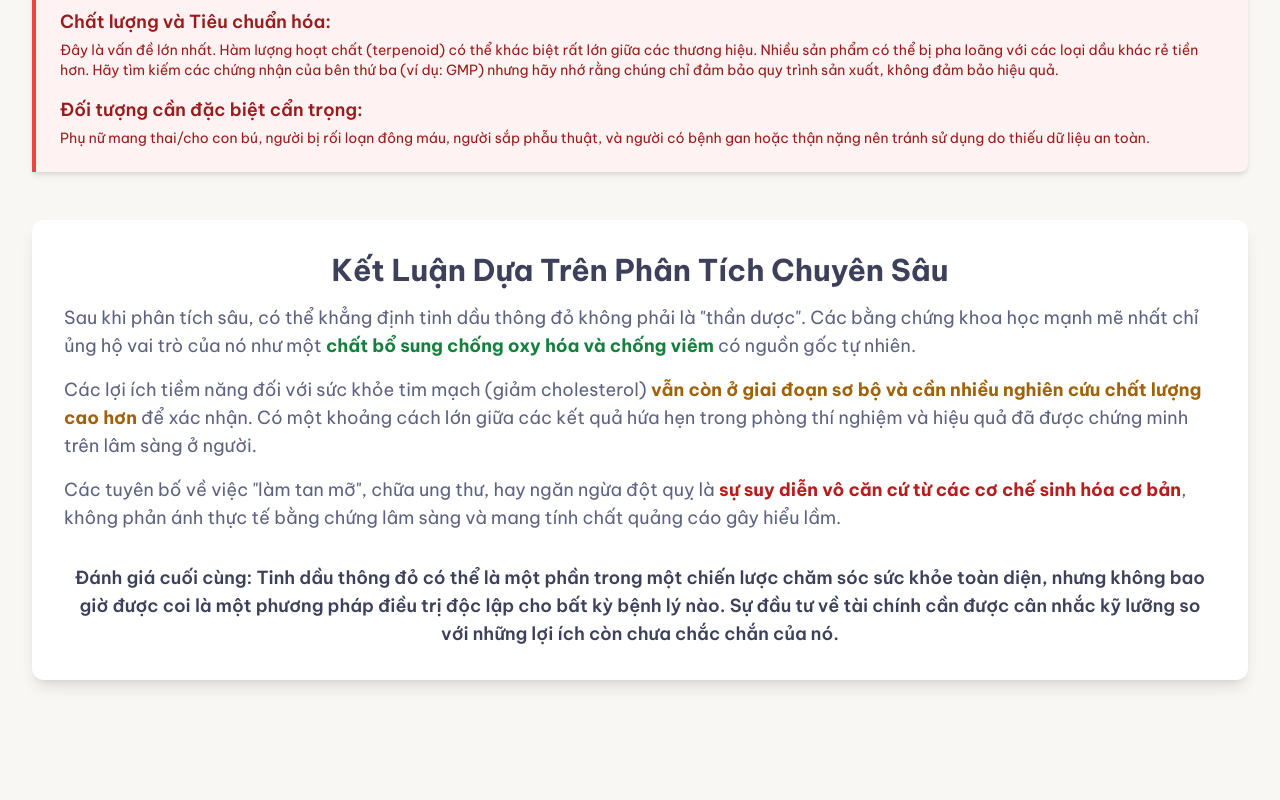
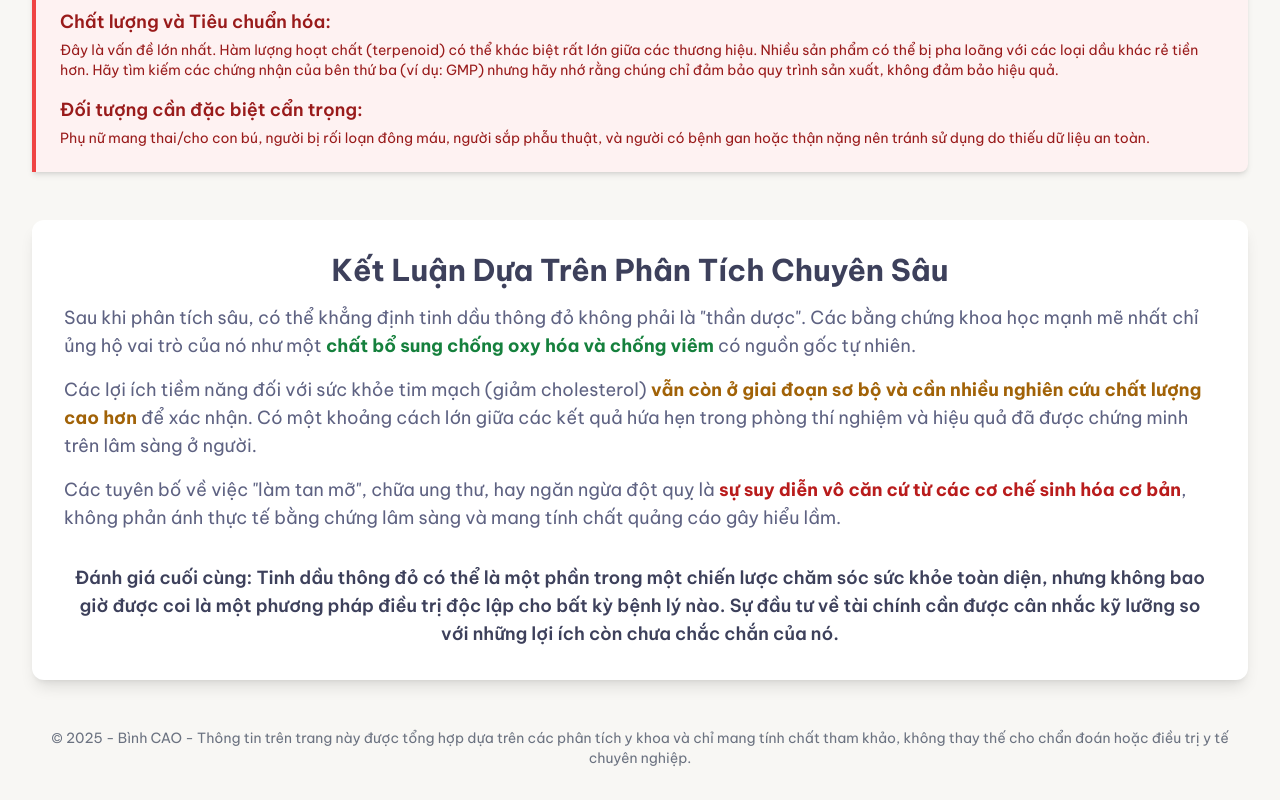
Before and after one commit to tntdev21/giai-doc-tinh-dau-thong-do, a plain HTML site: page giai-doc-tinh-dau-thong-do.html in a window 1280 px wide. Shown: the part 2968-3768 px from the top of the page. Before the commit the page ends 3680 px from the top, so only its background shows below. Drawn offline with nearby package versions, Linux system fonts and the light colour scheme.

Commit message:
Update giai-doc-tinh-dau-thong-do.html

```diff
--- a/giai-doc-tinh-dau-thong-do.html
+++ b/giai-doc-tinh-dau-thong-do.html
@@ -265,6 +265,10 @@
             </section>
 
         </main>
+
+        <footer class="text-center mt-12 text-sm text-gray-500">
+            <p>&copy; 2025 - Bình CAO - Thông tin trên trang này được tổng hợp dựa trên các phân tích y khoa và chỉ mang tính chất tham khảo, không thay thế cho chẩn đoán hoặc điều trị y tế chuyên nghiệp.</p>
+        </footer>
     </div>
 
     <script>
```
